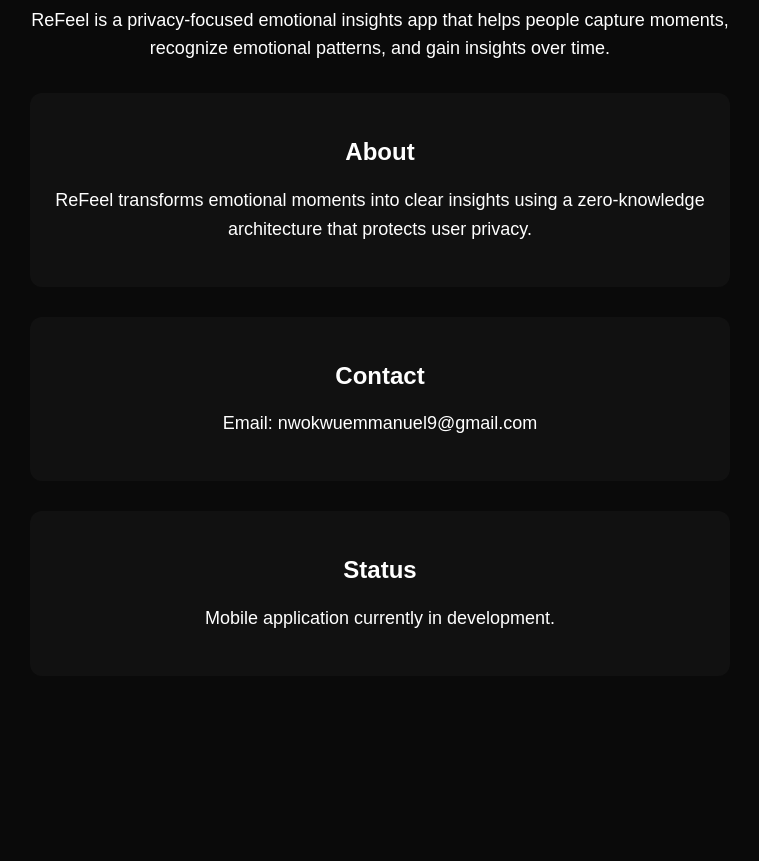
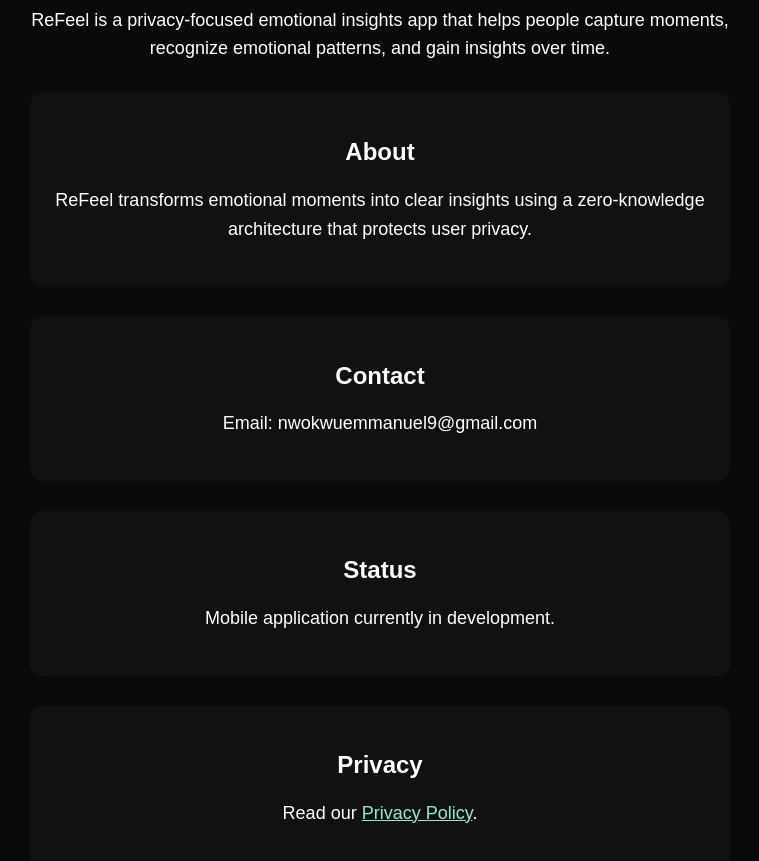
Before and after one commit to Phlox0000/ReFeel, a plain HTML site: page index.html in a window 1280 px wide. Shown: the part 141-1002 px from the top of the page, without its empty margins (260-1019 px from the left). Before the commit the page ends 865 px from the top, so only its background shows below. Drawn offline with Linux system fonts and the light colour scheme.

Commit message:
Update index.html

```diff
--- a/index.html
+++ b/index.html
@@ -71,6 +71,13 @@
 </p>
 </div>
 
+
+  <div class="card">
+<h2>Privacy</h2>
+<p>
+Read our <a href="privacy.html" style="color:#97e8ca;">Privacy Policy</a>.
+</p>
+</div>
 </div>
 
 </body>
```
